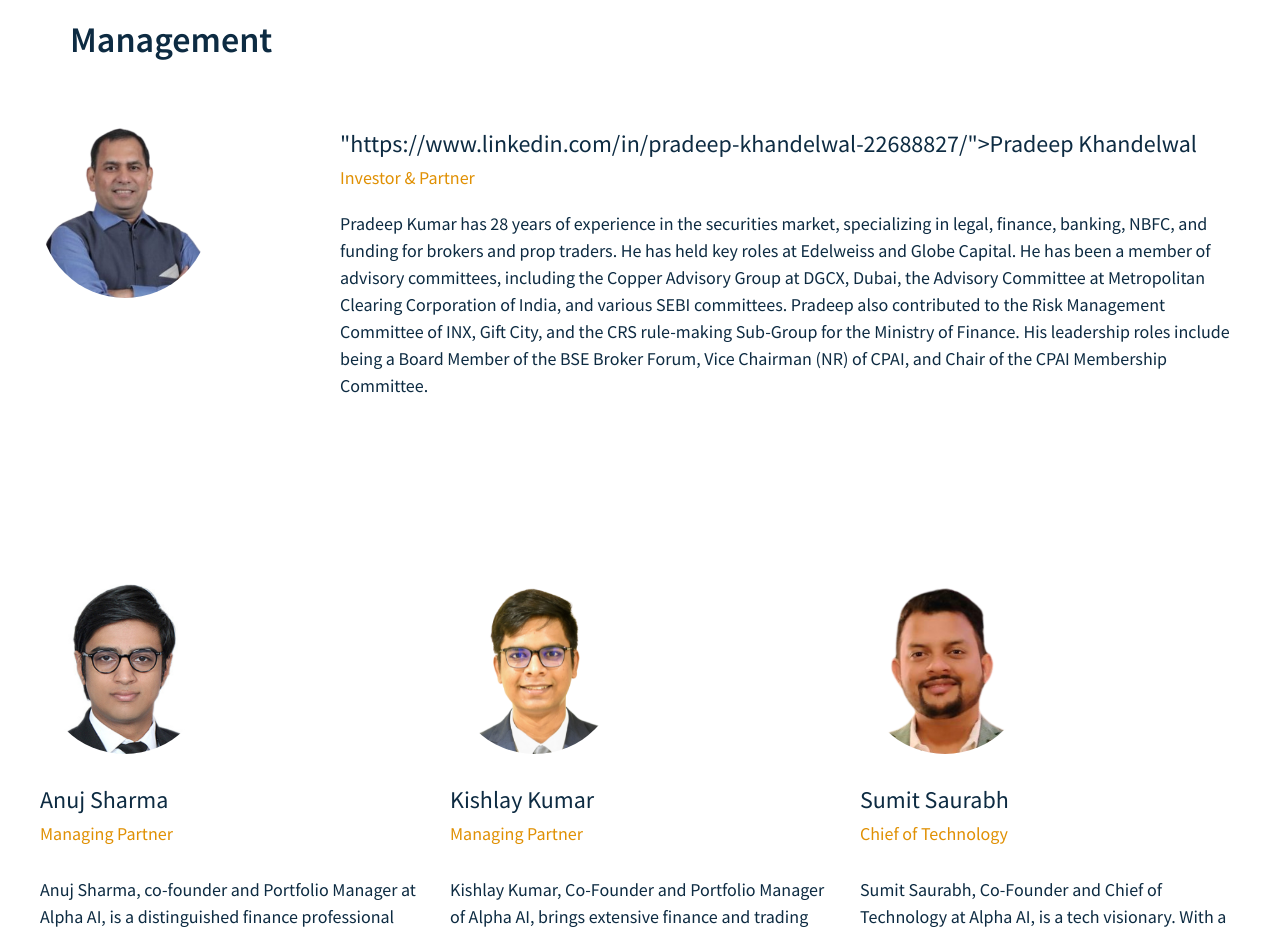
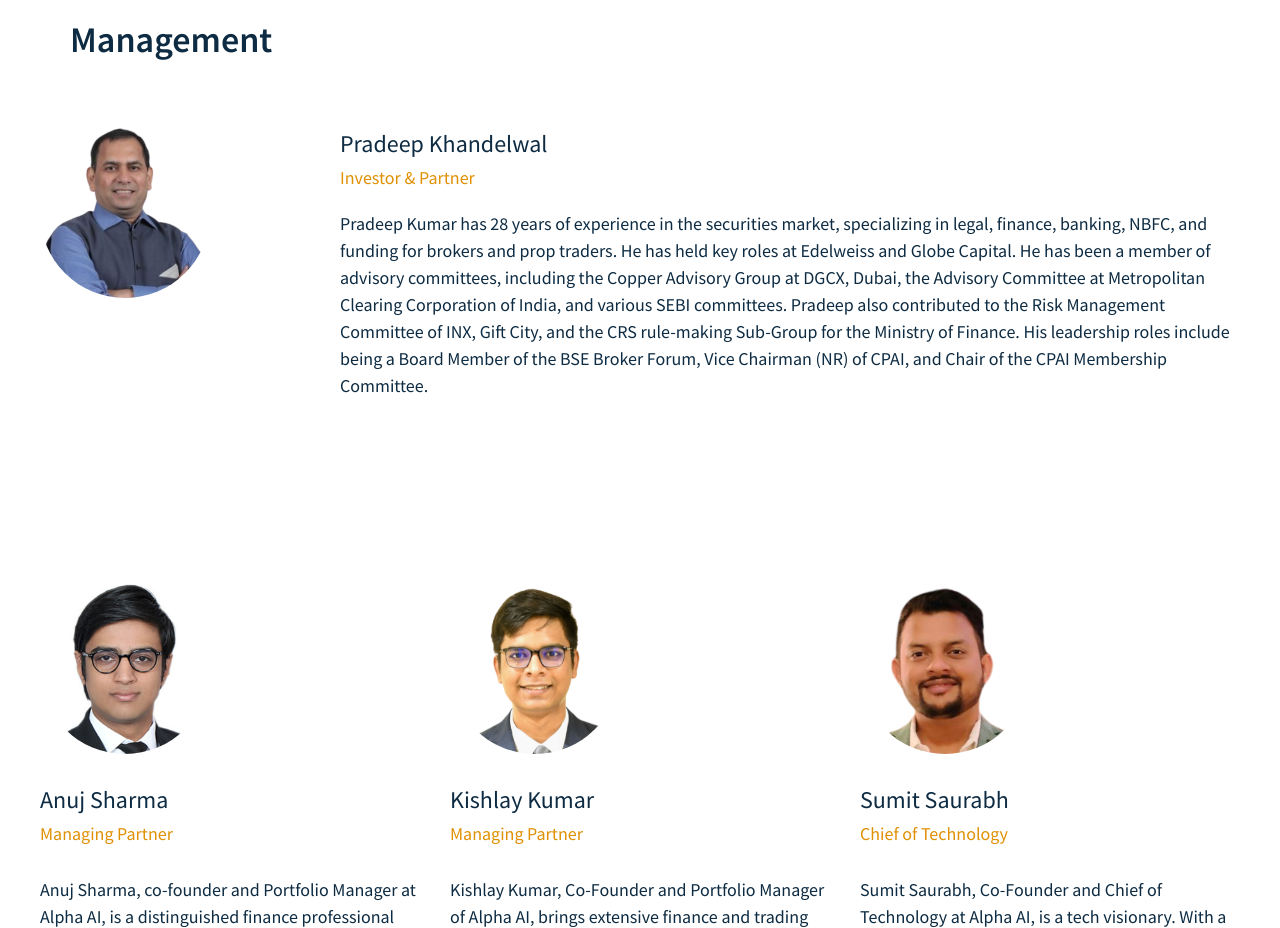
Before and after one commit to prabhat20012001/alpha, a plain HTML site: page index.html in a window 1280 px wide. Shown: the part 6320-7248 px from the top of the page. Drawn offline with Linux system fonts and the light colour scheme; a web font is replaced by a local one.

Commit message:
Update index.html

```diff
--- a/index.html
+++ b/index.html
@@ -621,7 +621,7 @@
               <div class="team-img" style="background-image:url('dist/img/team/pradeep.png')"></div>
             </a>
             <div class="team-content">
-              <div class="team-name"><a href=>"https://www.linkedin.com/in/pradeep-khandelwal-22688827/">Pradeep Khandelwal
+              <div class="team-name"><a>Pradeep Khandelwal
               </a></div>
               <div class="team-job">Investor & Partner</div>
               <div class="team-text cms-content">Pradeep Kumar has 28 years of experience in the securities market, specializing in legal, finance, banking, NBFC, and funding for brokers and prop traders. He has held key roles at Edelweiss and Globe Capital.
```
